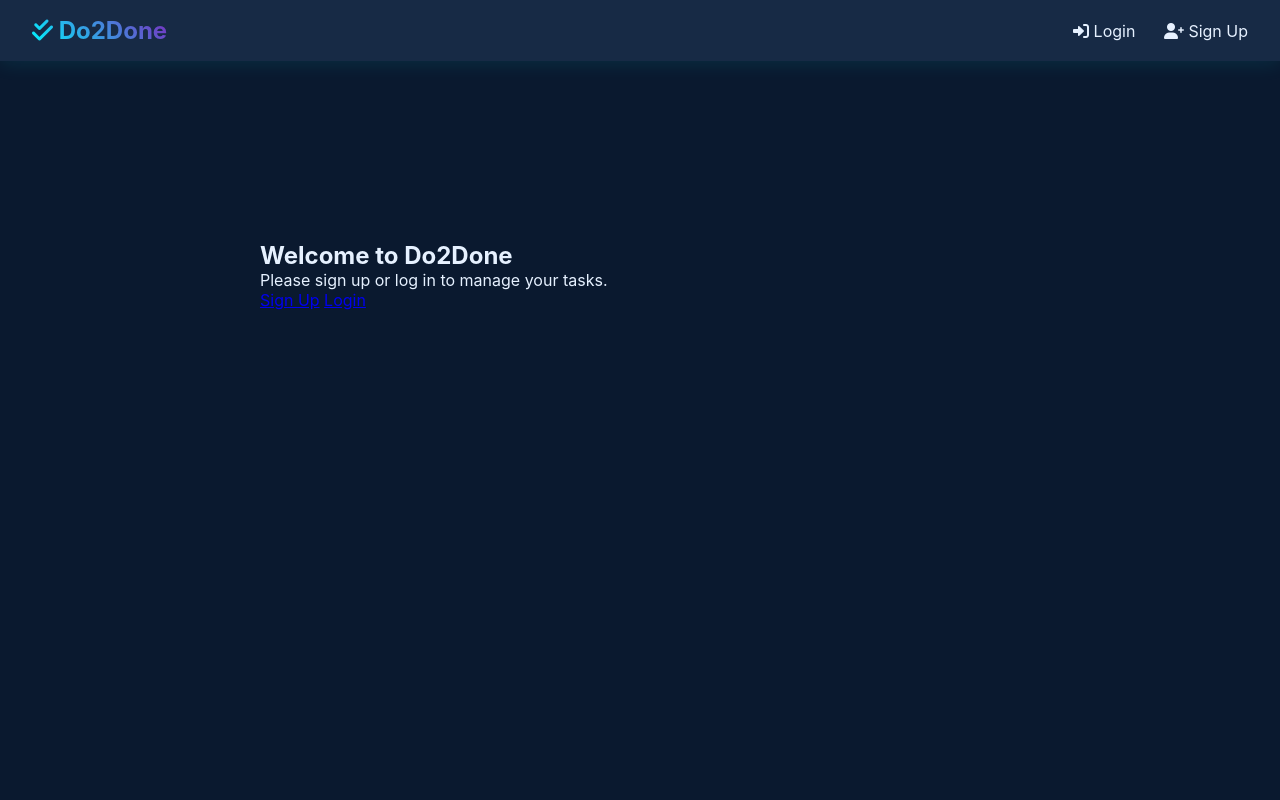
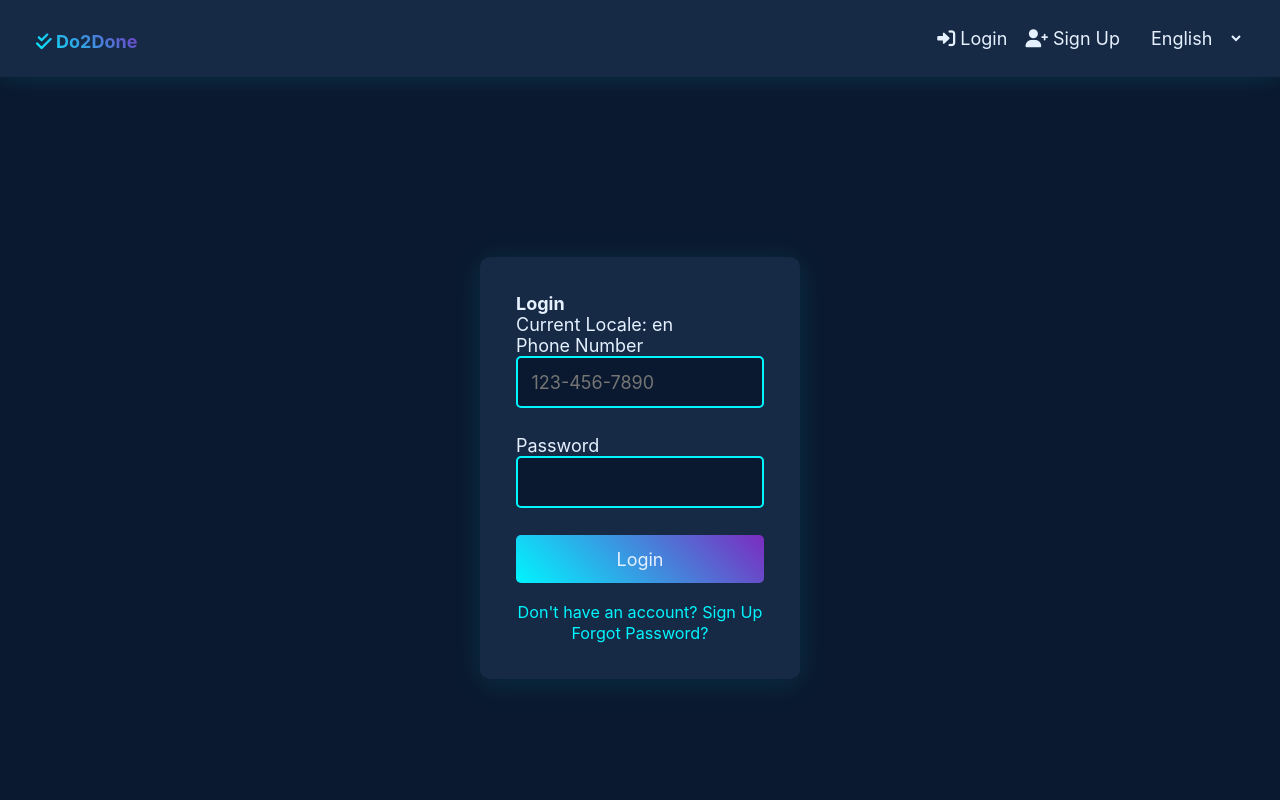
Before and after one commit to lazwolv/do2done, a Flask app: page / in a window 1280 px wide. Run offline with Flask 3, Linux system fonts and the light colour scheme.

Commit message:
trying to implement spanish support

```diff
--- a/app/__init__.py
+++ b/app/__init__.py
@@ -1,18 +1,67 @@
-from flask import Flask, render_template
+import os
+from flask import Flask, g, redirect, render_template, render_template_string, request, session, current_app, url_for
 from flask_sqlalchemy import SQLAlchemy
 from flask_login import LoginManager
 from flask_migrate import Migrate
+from flask_babel import Babel, get_translations, refresh
+from flask_babel import gettext as _
+from flask_babel import ngettext
 from twilio.rest import Client
 
 db = SQLAlchemy()
 migrate = Migrate()
+babel = Babel()
 login_manager = LoginManager()
-login_manager.login_view = 'auth.login'
+login_manager.login_view = 'users.login'
 login_manager.login_message = 'Please log in to access this page.'
 
 def create_app():
     app = Flask(__name__)
     app.config.from_object('config.Config')
+
+    # 1. Set up Babel configuration first
+    app.config['BABEL_DEFAULT_LOCALE'] = 'en'
+    app.config['BABEL_DOMAIN'] = 'messages'
+    app.config['BABEL_TRANSLATION_DIRECTORIES'] = os.path.join(os.path.dirname(os.path.abspath(__file__)), 'translations')
+    app.config['LANGUAGES'] = ['en', 'es']
+
+    # 2. Initialize Babel
+    babel.init_app(app)
+
+    # 3. Set up locale selector
+    def get_locale():
+        locale = session.get('lang') or request.accept_languages.best_match(current_app.config['LANGUAGES']) or 'en'
+        print(f"Selected Locale: {locale}")
+        return locale
+
+    babel.locale_selector_func = get_locale
+
+    # 4. Set up Jinja2 with Babel integration
+
+
+    @app.before_request
+    def before_request():
+        g.locale = str(get_locale())
+        refresh()
+
+    # Force load translations
+    with app.app_context():
+        translations = get_translations()
+        app.jinja_env.add_extension('jinja2.ext.i18n')
+        app.jinja_env.install_gettext_translations(translations)
+        app.jinja_env.install_gettext_callables(
+            gettext=_,
+            ngettext=ngettext,
+            newstyle=True
+        )
+
+        if translations:
+            print(f"Initial translations catalog: {translations._catalog}")
+
+        print(f"Translation directory: {app.config['BABEL_TRANSLATION_DIRECTORIES']}")
+        print(f"Available translations: {babel.list_translations()}")
+        for trans in babel.list_translations():
+            print(f"Loading translations for: {trans.language}")
 
     # Initialize extensions
     db.init_app(app)
@@ -38,6 +87,35 @@
 
     @app.route('/')
     def home():
-        return render_template('index.html')
+        return render_template('login.html')
+
+    @app.route('/set-language/<lang>')
+    def set_language(lang):
+        if lang in current_app.config['LANGUAGES']:
+            session['lang'] = lang
+            session.modified = True  # Force session update
+        return redirect(request.referrer or url_for('home'))
+
+    @app.route('/translation-state')
+    def translation_state():
+        from babel.support import Translations
+        trans_file = os.path.join(app.config['BABEL_TRANSLATION_DIRECTORIES'],
+                                'es/LC_MESSAGES/messages.mo')
+        with open(trans_file, 'rb') as f:
+            translations = Translations(f)
+
+        # Add detailed diagnostics
+        current_translations = get_translations()
+
+        return {
+            'file_exists': os.path.exists(trans_file),
+            'file_size': os.path.getsize(trans_file),
+            'translations': str(translations._catalog) if translations else 'No translations',
+            'current_translations': str(current_translations._catalog) if current_translations else 'No current translations',
+            'locale': str(get_locale()),
+            'translation_dir': app.config['BABEL_TRANSLATION_DIRECTORIES']
+        }
 
     return app
+
+app = create_app()
--- a/app/models/verification.py
+++ /dev/null
@@ -1,2 +0,0 @@
-from app import db
-from datetime import datetime, timedelta
--- a/app/routes/users.py
+++ b/app/routes/users.py
@@ -1,10 +1,11 @@
 import random
 import phonenumbers
 from datetime import datetime, timedelta
-from flask import Blueprint, render_template, request, redirect, session, url_for, flash
+from flask import Blueprint, render_template, redirect, request, url_for, flash, session, current_app
 from flask_login import login_user, logout_user, login_required, current_user
 from app.models.users import User, VerificationCode
 from app import db, client, TWILIO_PHONE_NUMBER
+from flask_babel import _
 
 users_bp = Blueprint('users', __name__, url_prefix='/users')
 
@@ -45,7 +46,7 @@
         try:
             phone_number_obj = phonenumbers.parse(phone, "US")
             if not phonenumbers.is_valid_number(phone_number_obj):
-                flash('Invalid phone number')
+                flash(_('Invalid phone number'))
                 return redirect(url_for('users.signup'))
             formatted_number = phonenumbers.format_number(phone_number_obj,
                                                         phonenumbers.PhoneNumberFormat.E164)
--- a/app/static/css/style.css
+++ b/app/static/css/style.css
@@ -9,6 +9,7 @@
 }
 
 * {
+    font-size: large;
     margin: 0;
     padding: 0;
     box-sizing: border-box;
@@ -19,6 +20,15 @@
     background-color: var(--background);
     color: var(--text);
     min-height: 100vh;
+}
+
+.logo {
+    font-size: 1.5rem;
+    font-weight: bold;
+    background: linear-gradient(45deg, var(--primary), var(--secondary));
+    background-clip: text;
+    -webkit-text-fill-color: transparent;
+    flex: 0 0 auto;
 }
 
 .nav-bar {
@@ -34,12 +44,35 @@
     text-decoration: none;
 }
 
-.logo {
-    font-size: 1.5rem;
-    font-weight: bold;
-    background: linear-gradient(45deg, var(--primary), var(--secondary));
-    background-clip: text;
-    -webkit-text-fill-color: transparent;
+.nav-links {
+    display: flex;
+    gap: 1rem;
+    margin-left: auto;
+}
+
+.nav-links a {
+    color: var(--text);
+    margin: auto;
+    text-decoration: none;
+    transition: color 0.3s ease;
+}
+
+.nav-links a:hover, .language-selector select:hover {
+    color: var(--primary);
+}
+
+.language-selector select {
+    background: transparent;
+    color: var(--text);
+    border: none;
+    padding: 0.5rem;
+    cursor: pointer;
+    font-size: inherit;
+}
+
+.language-selector select option {
+    background: var(--surface);
+    color: var(--text);
 }
 
 .container {
@@ -52,7 +85,7 @@
     background: var(--surface);
     padding: 2rem;
     border-radius: 10px;
-    max-width: 390px;
+    max-width: 320px;
     margin: 10rem auto;
     box-shadow: 0 4px 30px rgba(0, 245, 255, 0.1);
 }
@@ -120,17 +153,6 @@
     padding: 1rem;
     border-radius: 5px;
     margin-bottom: 0.5rem;
-}
-
-.nav-links a {
-    color: var(--text);
-    text-decoration: none;
-    margin-left: 1.5rem;
-    transition: color 0.3s ease;
-}
-
-.nav-links a:hover {
-    color: var(--primary);
 }
 
 .tasks-container {
--- a/app/templates/base.html
+++ b/app/templates/base.html
@@ -4,7 +4,7 @@
 <head>
     <meta charset="UTF-8">
     <meta name="viewport" content="width=device-width, initial-scale=1.0">
-    <title>Do2Done - {% block title %}{% endblock %}</title>
+    <title>{{ _('Do2Done') }} - {% block title %}{% endblock %}</title>
     <link rel="stylesheet" href="{{ url_for('static', filename='css/style.css') }}">
     <link rel="stylesheet" href="https://cdnjs.cloudflare.com/ajax/libs/font-awesome/6.0.0/css/all.min.css">
 </head>
@@ -13,18 +13,30 @@
     <nav class="nav-bar">
         <div class="logo">
             <a href="{{ url_for('tasks.index') }}">
-                <i class="fas fa-check-double"></i> Do2Done
+                <i class="fas fa-check-double"></i> {{ _('Do2Done') }}
             </a>
         </div>
+
         <div class="nav-links">
             {% if current_user.is_authenticated %}
-            <a href="{{ url_for('tasks.index') }}"><i class="fas fa-tasks"></i> Tasks</a>
-            <a href="{{ url_for('users.profile') }}"><i class="fas fa-user"></i> Profile</a>
-            <a href="{{ url_for('users.logout') }}"><i class="fas fa-sign-out-alt"></i> Logout</a>
+            <a href="{{ url_for('tasks.index') }}"><i class="fas fa-tasks"></i> {{ _('Tasks') }}</a>
+            <a href="{{ url_for('users.profile') }}"><i class="fas fa-user"></i> {{ _('Profile') }}</a>
+            <a href="{{ url_for('users.logout') }}"><i class="fas fa-sign-out-alt"></i> {{ _('Logout') }}</a>
             {% else %}
-            <a href="{{ url_for('users.login') }}"><i class="fas fa-sign-in-alt"></i> Login</a>
-            <a href="{{ url_for('users.signup') }}"><i class="fas fa-user-plus"></i> Sign Up</a>
+            <a href="{{ url_for('users.login') }}"><i class="fas fa-sign-in-alt"></i> {{ _('Login') }}</a>
+            <a href="{{ url_for('users.signup') }}"><i class="fas fa-user-plus"></i> {{ _('Sign Up') }}</a>
             {% endif %}
+
+            <div class="language-selector">
+                <select onchange="window.location.href=this.value" aria-label="{{ _('Select Language') }}">
+                    <option value="{{ url_for('set_language', lang='en') }}" {% if g.locale=='en' %}selected{% endif %}>
+                        {{ _('English') }}
+                    </option>
+                    <option value="{{ url_for('set_language', lang='es') }}" {% if g.locale=='es' %}selected{% endif %}>
+                        {{ _('Español') }}
+                    </option>
+                </select>
+            </div>
         </div>
     </nav>
 
--- a/app/templates/index.html
+++ b/app/templates/index.html
@@ -8,7 +8,7 @@
 
     <form action="{{ url_for('tasks.add_task') }}" method="POST" class="add-task-form">
         <input type="text" name="task" placeholder="Enter new task..." required>
-        <button type="submit">Add Task</button>
+        <button type="submit">{{ _('Add Task') }}</button>
     </form>
 
     <!-- Task List -->
@@ -22,12 +22,12 @@
                     {% if not task.completed %}
                     <form action="{{ url_for('tasks.complete_task', task_id=task.id) }}" method="POST"
                         class="inline-form">
-                        <button type="submit">Complete</button>
+                        <button type="submit">{{ _('Complete') }}</button>
                     </form>
                     {% endif %}
                     <form action="{{ url_for('tasks.delete_task', task_id=task.id) }}" method="POST"
                         class="inline-form">
-                        <button type="submit">Delete</button>
+                        <button type="submit">{{ _('Delete') }}</button>
                     </form>
                 </div>
             </div>
@@ -38,8 +38,8 @@
     </div>
     {% else %}
     <div class="welcome-message">
-        <h2>Welcome to Do2Done</h2>
-        <p>Please sign up or log in to manage your tasks.</p>
+        <h2>{{ _('Welcome to Do2Done') }}</h2>
+        <p>{{ _('Please sign up or log in to manage your tasks.') }}</p>
         <div class="auth-buttons">
             <a href="{{ url_for('users.signup') }}" class="btn">Sign Up</a>
             <a href="{{ url_for('users.login') }}" class="btn">Login</a>
--- a/app/templates/login.html
+++ b/app/templates/login.html
@@ -4,22 +4,23 @@
 
 {% block content %}
 <div class="auth-container">
-    <h2>Login</h2>
+    <h2>{{ _('Login') }}</h2>
+    <p>Current Locale: {{ g.locale }}</p>
     <form method="POST" action="{{ url_for('users.login') }}">
         <div class="form-group">
-            <label for="phone_number">Phone Number</label>
+            <label for="phone_number">{{ _('Phone Number') }}</label>
             <input type="tel" id="phone_number" name="phone_number" pattern="[0-9]{3}-[0-9]{3}-[0-9]{4}"
                 placeholder="123-456-7890" required>
         </div>
         <div class="form-group">
-            <label for="password">Password</label>
+            <label for="password">{{ _('Password') }}</label>
             <input type="password" id="password" name="password" required>
         </div>
-        <button type="submit">Login</button>
+        <button type="submit">{{ _('Login') }}</button>
     </form>
     <div class="auth-links">
-        <a href="{{ url_for('users.signup') }}">Don't have an account? Sign Up</a>
-        <a href="{{ url_for('users.reset_password') }}">Forgot Password?</a>
+        <a href="{{ url_for('users.signup') }}">{{ _("Don't have an account? Sign Up") }}</a>
+        <a href="{{ url_for('users.reset_password') }}">{{ _('Forgot Password?') }}</a>
     </div>
 </div>
 {% endblock %}
--- a/config.py
+++ b/config.py
@@ -11,3 +11,7 @@
     TWILIO_ACCOUNT_SID = os.environ.get('TWILIO_ACCOUNT_SID')
     TWILIO_AUTH_TOKEN = os.environ.get('TWILIO_AUTH_TOKEN')
     TWILIO_PHONE_NUMBER = os.environ.get('TWILIO_PHONE_NUMBER')
+    LANGUAGES = ['en', 'es']
+    BABEL_DEFAULT_LOCALE = 'en'
+    BASE_DIR = os.path.abspath(os.path.dirname(__file__))
+    BABEL_TRANSLATION_DIRECTORIES = os.path.join(BASE_DIR, 'app/translations')
```
Also changed, not shown: app/templates/change_password.html (+4 -4 lines), app/templates/edit_profile.html (+5 -5 lines), app/templates/profile.html (+8 -8 lines), app/templates/reset_password.html (+6 -6 lines), app/templates/signup.html (+7 -7 lines), app/templates/verify_phone.html (+5 -5 lines), commands.txt (added, +14 -0 lines), app/translations/es/LC_MESSAGES/messages.po (added), 2 other files.
